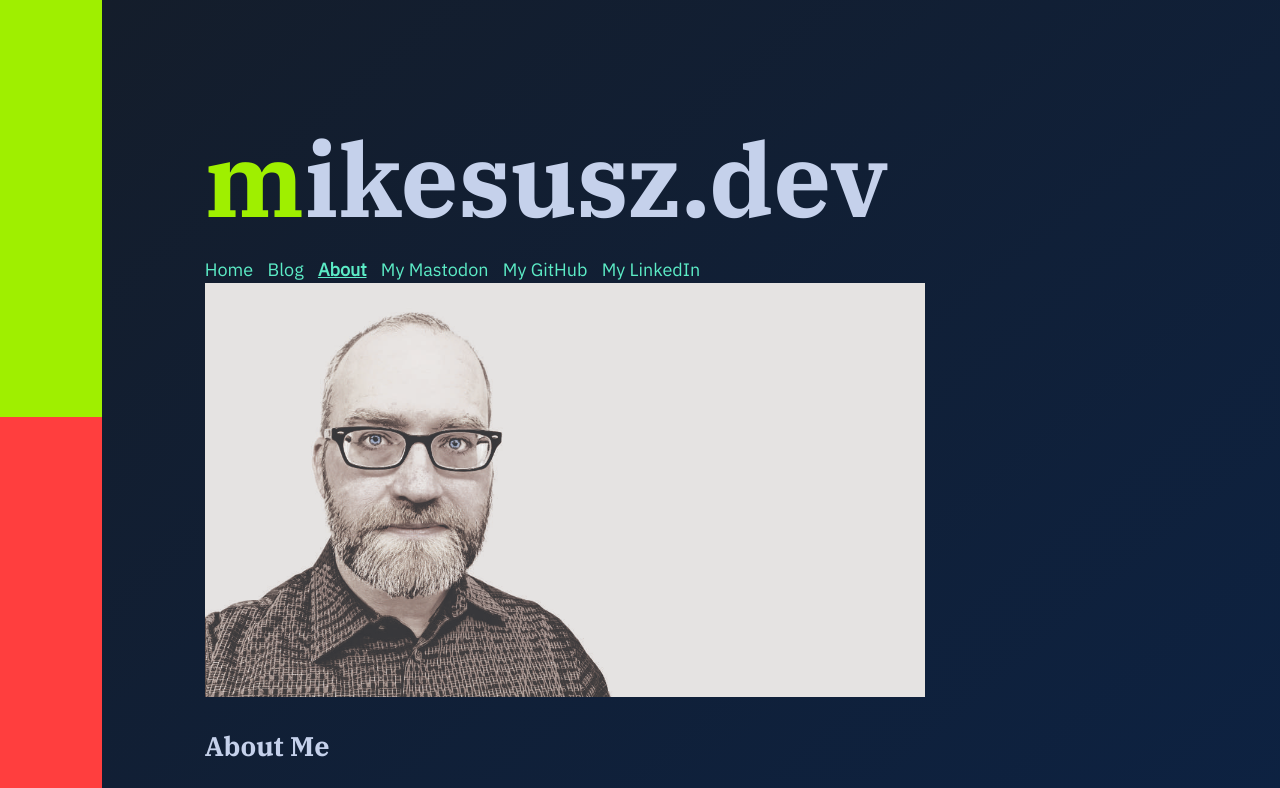
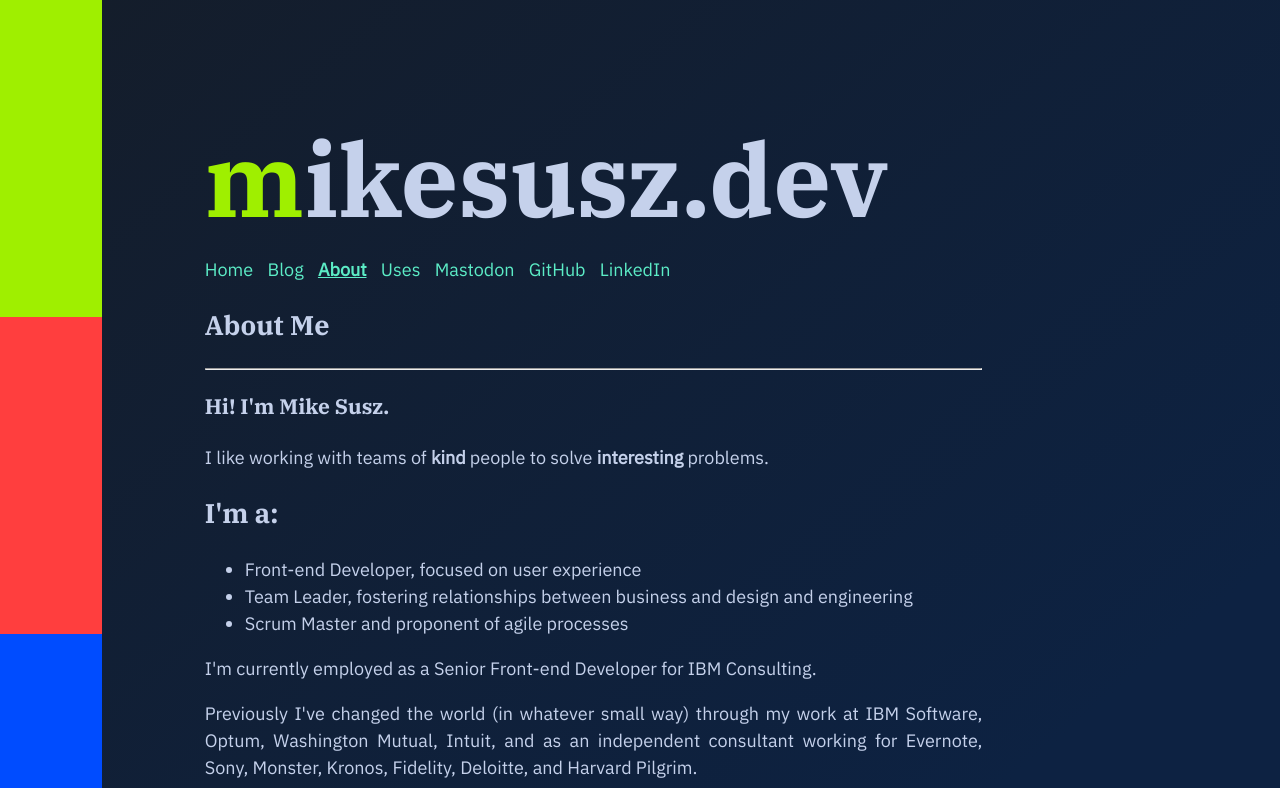
Before and after one commit to mikesusz/mikesusz.dev, an Astro site: page /about in a window 1280 px wide. Shown: the top 788 px of the page. Built offline with nearby package versions, Linux system fonts and the light colour scheme; Astro itself is replaced by a stand-in of ours.

Commit message:
actually adding a link to my Uses page into my header

```diff
--- a/src/components/Header.astro
+++ b/src/components/Header.astro
@@ -21,8 +21,9 @@ import { SITE_TITLE } from '../consts';
 		<HeaderLink href="/">Home</HeaderLink>
 		<HeaderLink href="/blog">Blog</HeaderLink>
 		<HeaderLink href="/about">About</HeaderLink>
-		<HeaderLink href="https://front-end.social/@mikesusz" target="_blank" rel="me">My Mastodon</HeaderLink>
-		<HeaderLink href="https://github.com/mikesusz" target="_blank">My GitHub</HeaderLink>
-		<HeaderLink href="https://www.linkedin.com/in/michaelsusz/" target="_blank">My LinkedIn</HeaderLink>
+		<HeaderLink href="/uses">Uses</HeaderLink>
+		<HeaderLink href="https://front-end.social/@mikesusz" target="_blank" rel="me">Mastodon</HeaderLink>
+		<HeaderLink href="https://github.com/mikesusz" target="_blank">GitHub</HeaderLink>
+		<HeaderLink href="https://www.linkedin.com/in/michaelsusz/" target="_blank">LinkedIn</HeaderLink>
 	</nav>
 </header>
--- a/src/pages/about.astro
+++ b/src/pages/about.astro
@@ -1,5 +1,5 @@
 ---
-import Layout from '../layouts/BlogPost.astro';
+import Layout from '../layouts/StaticPage.astro';
 
 import Intro from '../components/Intro.astro';
 ---
@@ -7,8 +7,6 @@ import Intro from '../components/Intro.astro';
 <Layout
 	title="About Me"
 	description="Information about Mike Susz, Front End Developer."
-	heroImage="/mike-about.jpg"
-	pubDate={new Date('February 23 2023')}
 >
 	<Intro />
 </Layout>
```
